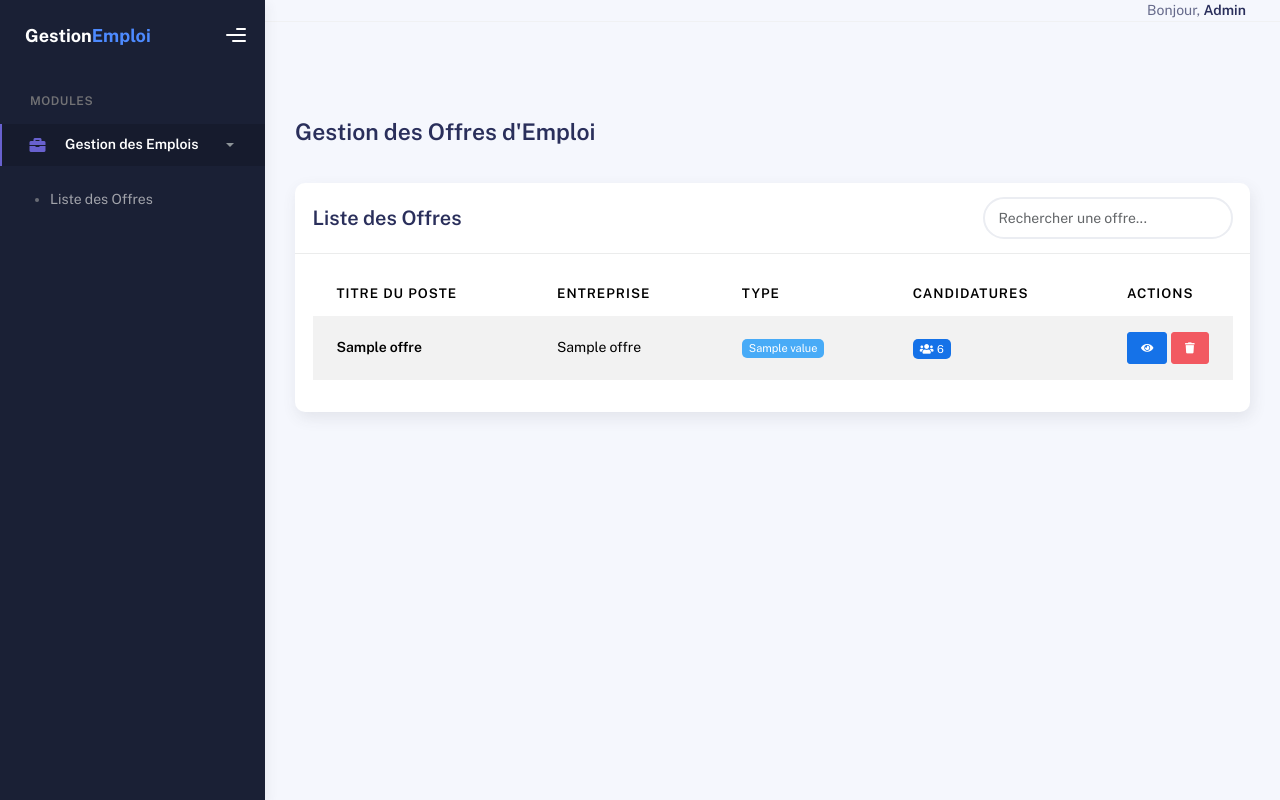
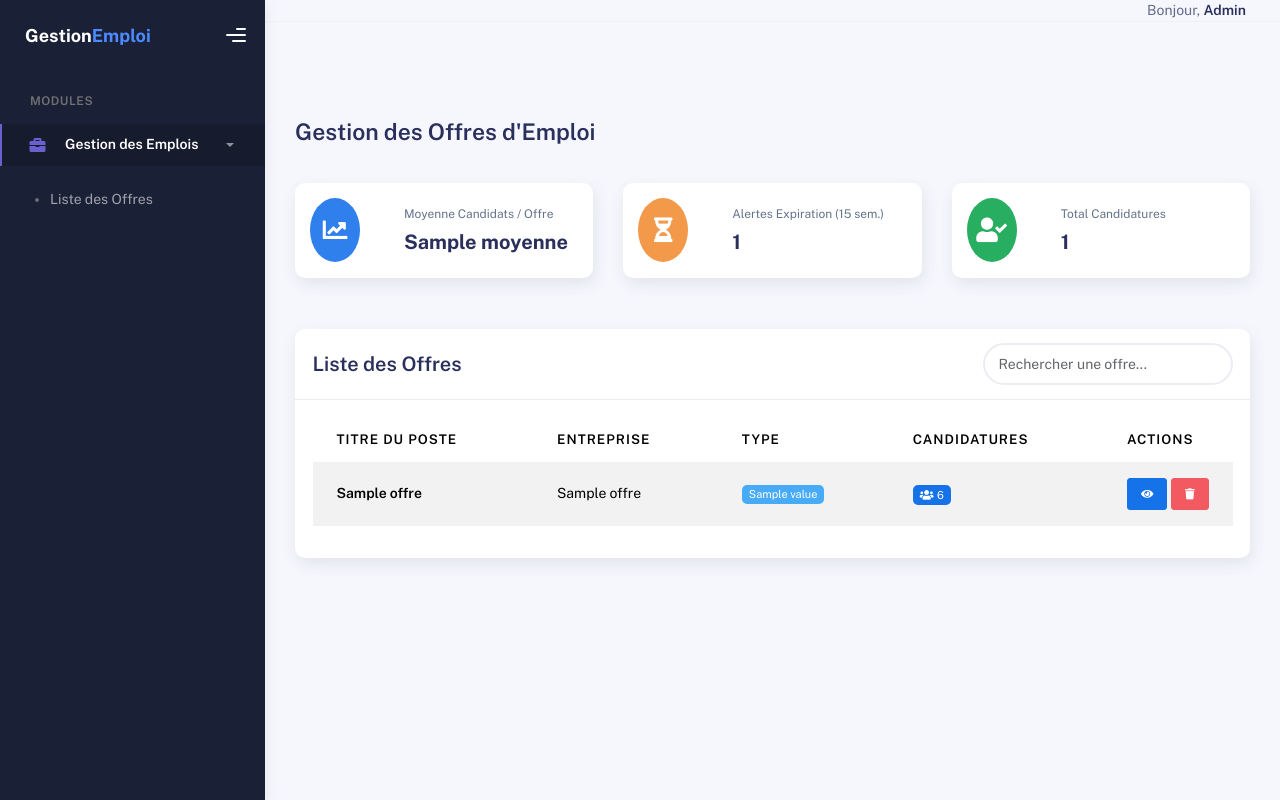
Before and after one commit to nour-elmi/Esprit-PIDEV-WEB-3A31-2026-Intellink, a Symfony app: template templates/emploi/back/offresBack.html.twig in a window 1280 px wide. Run offline with Twig, Linux system fonts and the light colour scheme; the template is opened without the code that fills it: most values are stand-ins (such as "Sample title", 1, 10 or a date in 2020); some libraries are stand-ins or nearby versions.

Commit message:
statistique back

```diff
--- a/templates/emploi/back/offresBack.html.twig
+++ b/templates/emploi/back/offresBack.html.twig
@@ -5,6 +5,69 @@
 {% block body %}
 <div class="page-header">
     <h3 class="fw-bold mb-3">Gestion des Offres d'Emploi</h3>
+</div>
+
+{# Section Statistiques #}
+<div class="row mb-4">
+    <div class="col-sm-6 col-md-4">
+        <div class="card card-stats card-round">
+            <div class="card-body">
+                <div class="row align-items-center">
+                    <div class="col-icon">
+                        <div class="icon-big text-center icon-primary bubble-shadow-small" style="background: #2F80ED; color: white; border-radius: 50%; width: 50px; height: 50px; line-height: 50px;">
+                            <i class="fas fa-chart-line"></i>
+                        </div>
+                    </div>
+                    <div class="col col-stats ms-3">
+                        <div class="numbers">
+                            <p class="card-category" style="color: #64748b; font-size: 12px; margin-bottom: 0;">Moyenne Candidats / Offre</p>
+                            <h4 class="card-title" style="font-weight: 700; font-size: 20px;">{{ stats.moyenne }}</h4>
+                        </div>
+                    </div>
+                </div>
+            </div>
+        </div>
+    </div>
+
+    <div class="col-sm-6 col-md-4">
+        <div class="card card-stats card-round">
+            <div class="card-body">
+                <div class="row align-items-center">
+                    <div class="col-icon">
+                        <div class="icon-big text-center icon-warning bubble-shadow-small" style="background: #F2994A; color: white; border-radius: 50%; width: 50px; height: 50px; line-height: 50px;">
+                            <i class="fas fa-hourglass-half"></i>
+                        </div>
+                    </div>
+                    <div class="col col-stats ms-3">
+                        <div class="numbers">
+                            <p class="card-category" style="color: #64748b; font-size: 12px; margin-bottom: 0;">Alertes Expiration (15 sem.)</p>
+                            <h4 class="card-title" style="font-weight: 700; font-size: 20px;">{{ stats.countAlert }}</h4>
+                        </div>
+                    </div>
+                </div>
+            </div>
+        </div>
+    </div>
+
+    <div class="col-sm-6 col-md-4">
+        <div class="card card-stats card-round">
+            <div class="card-body">
+                <div class="row align-items-center">
+                    <div class="col-icon">
+                        <div class="icon-big text-center icon-success bubble-shadow-small" style="background: #27AE60; color: white; border-radius: 50%; width: 50px; height: 50px; line-height: 50px;">
+                            <i class="fas fa-user-check"></i>
+                        </div>
+                    </div>
+                    <div class="col col-stats ms-3">
+                        <div class="numbers">
+                            <p class="card-category" style="color: #64748b; font-size: 12px; margin-bottom: 0;">Total Candidatures</p>
+                            <h4 class="card-title" style="font-weight: 700; font-size: 20px;">{{ stats.totalCandidatures }}</h4>
+                        </div>
+                    </div>
+                </div>
+            </div>
+        </div>
+    </div>
 </div>
 
 <div class="row">
```
Also changed, not shown: src/Controller/EmploiController.php (+30 -3 lines).
